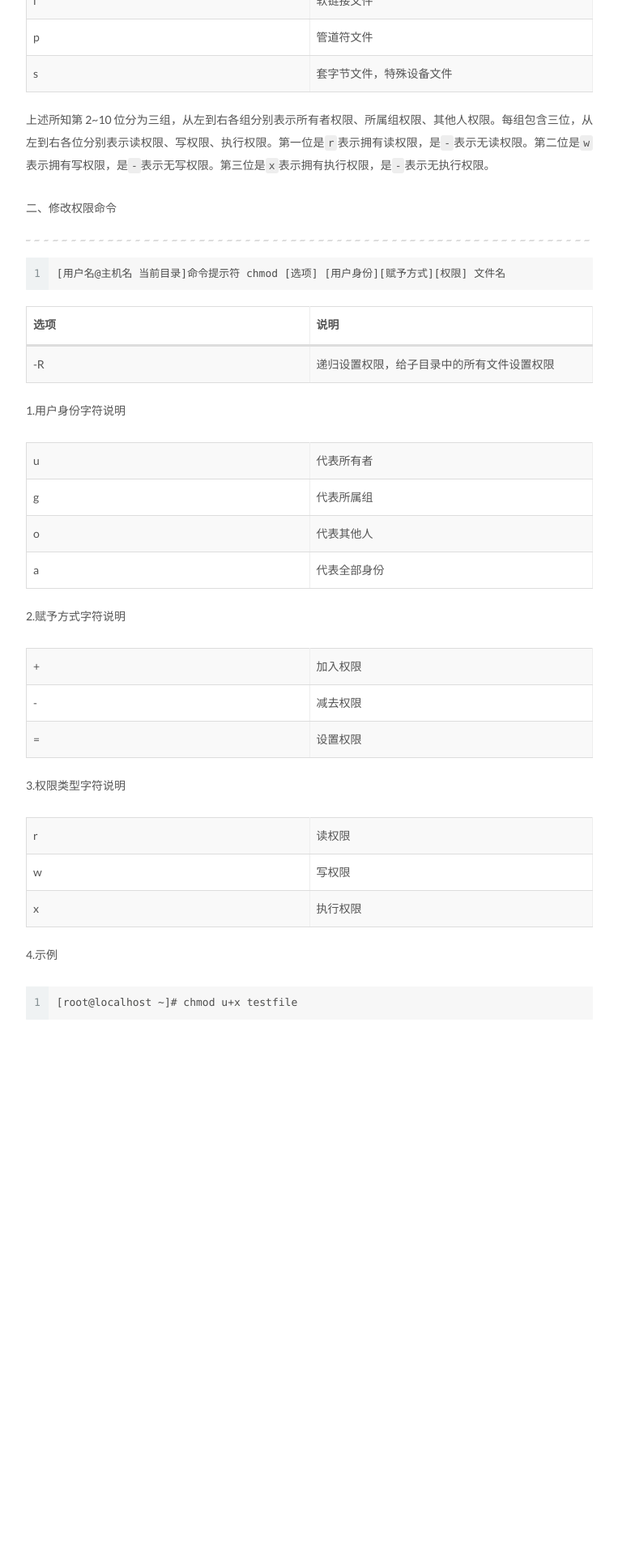
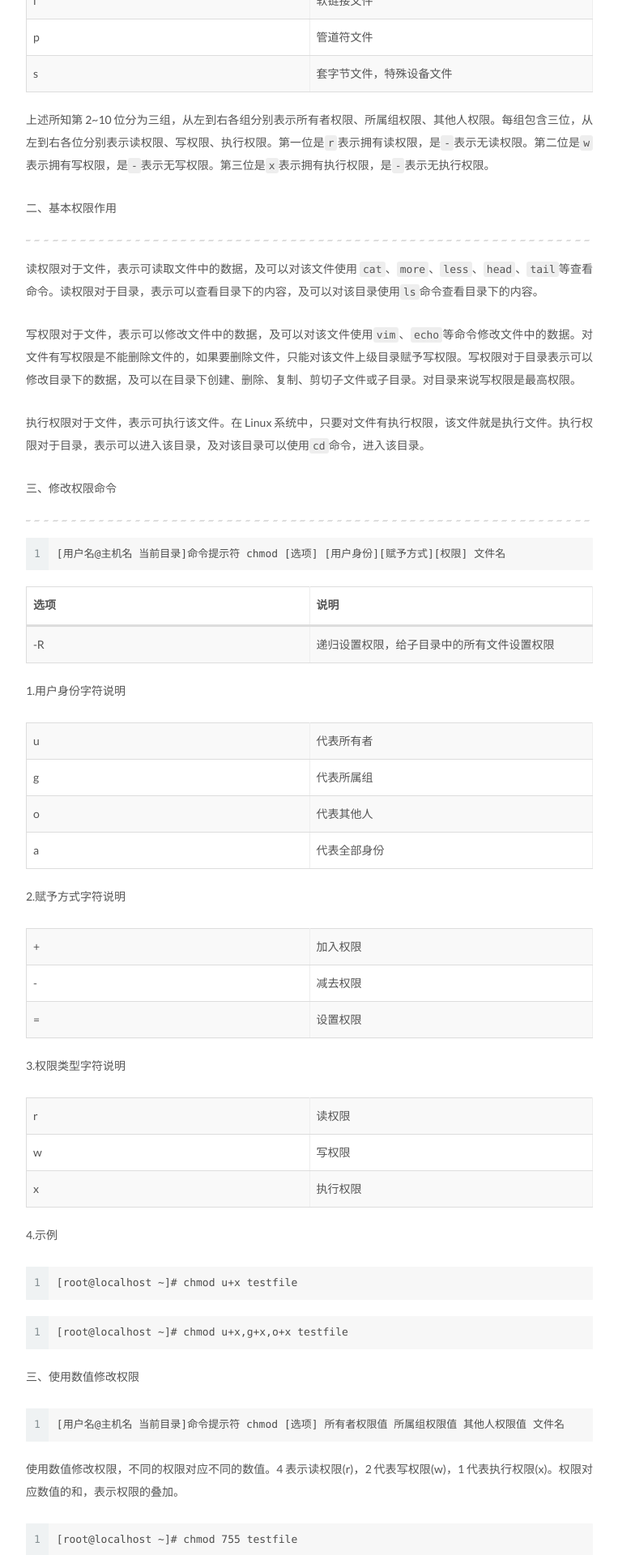
Before and after one commit to chuyibo/chuyibo.github.io, a Jekyll site: the page built from _posts/2021-01-12-Linux 基础命令(三).md, in a window 1280 px wide. Shown: the part 1149-3069 px from the top of the page at 81% size, without its empty margins (258-1021 px from the left). Built offline with Jekyll 4.4.1, drawn with Linux system fonts in a browser that asks for light colours; before the commit the page ends 2618 px from its top, so only the background shows below that; some of the changed text lies outside the part shown.

Commit message:
2021/01/27

````diff
--- a/_posts/2021-01-12-Linux 基础命令(三).md
+++ b/_posts/2021-01-12-Linux 基础命令(三).md
@@ -35,7 +35,17 @@ tags:
 
 上述所知第 2~10 位分为三组，从左到右各组分别表示所有者权限、所属组权限、其他人权限。每组包含三位，从左到右各位分别表示读权限、写权限、执行权限。第一位是`r`表示拥有读权限，是`-`表示无读权限。第二位是`w`表示拥有写权限，是`-`表示无写权限。第三位是`x`表示拥有执行权限，是`-`表示无执行权限。
 
-二、修改权限命令
+二、基本权限作用
+
+----
+
+读权限对于文件，表示可读取文件中的数据，及可以对该文件使用 `cat`、`more`、`less`、`head`、`tail`等查看命令。读权限对于目录，表示可以查看目录下的内容，及可以对该目录使用`ls`命令查看目录下的内容。
+
+写权限对于文件，表示可以修改文件中的数据，及可以对该文件使用`vim`、`echo`等命令修改文件中的数据。对文件有写权限是不能删除文件的，如果要删除文件，只能对该文件上级目录赋予写权限。写权限对于目录表示可以修改目录下的数据，及可以在目录下创建、删除、复制、剪切子文件或子目录。对目录来说写权限是最高权限。
+
+执行权限对于文件，表示可执行该文件。在 Linux 系统中，只要对文件有执行权限，该文件就是执行文件。执行权限对于目录，表示可以进入该目录，及对该目录可以使用`cd`命令，进入该目录。
+
+三、修改权限命令
 
 ----
 
@@ -107,3 +117,36 @@ tags:
 ```
 [root@localhost ~]# chmod u+x testfile
 ```
+
+```
+[root@localhost ~]# chmod u+x,g+x,o+x testfile
+```
+
+三、使用数值修改权限
+
+```
+[用户名@主机名 当前目录]命令提示符 chmod [选项] 所有者权限值 所属组权限值 其他人权限值 文件名
+```
+
+使用数值修改权限，不同的权限对应不同的数值。4 表示读权限(r)，2 代表写权限(w)，1 代表执行权限(x)。权限对应数值的和，表示权限的叠加。
+
+```
+[root@localhost ~]# chmod 755 testfile
+```
+
+示例中所有者权限值为 7，所属组权限值为 5，其他人权限值为 5。`7=4+2+1`，`5=4+1`因此`testfile`文件所有者对其拥有读、写、执行权限，所属组对其拥有读、执行权限，其他人对其拥有读、执行权限。常用权限值如下：
+
+<table>
+    <tr>
+        <td>644</td>
+        <td>文件的基本权限，代表所有者拥有读、写权限，所属组和其他人拥有只读权限</td>
+    </tr>
+    <tr>
+        <td>755</td>
+        <td>文件的执行权限和目录的基本权限，代表所有者拥有读、写和执行权限，所属组和其他人拥有读和执行权限</td>
+    </tr>
+    <tr>
+        <td>777</td>
+        <td>最大权限</td>
+    </tr>
+</table>
````
Also changed, not shown: _posts/2021-01-15-MyBatis基础(一).md (added, +9 -0 lines).
